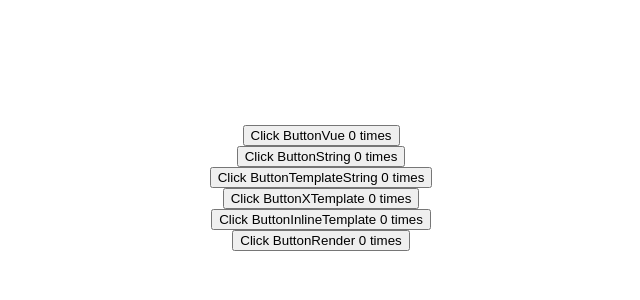
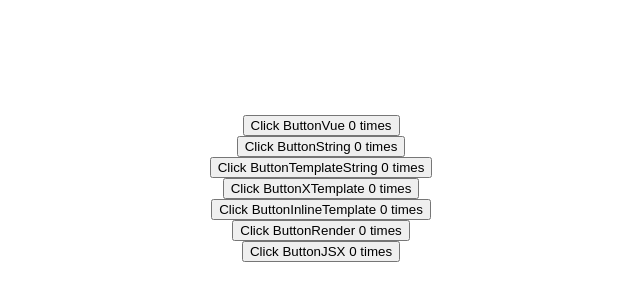
Before and after one commit to thauska/ComponenteVue, a Vue app: page / in a window 1280 px wide. Shown: the part 220-520 px from the top of the page, without its empty margins (319-959 px from the left). Built offline with nearby package versions, Linux system fonts and the light colour scheme.

Commit message:
7ª maneira:JSX (igual o React)

```diff
--- a/src/App.vue
+++ b/src/App.vue
@@ -10,6 +10,7 @@
       </button>
     </ButtonInlineTemplate>
     <ButtonRender></ButtonRender>
+    <ButtonJSX></ButtonJSX>
   </div>
 </template>
 
--- a/src/components.js
+++ b/src/components.js
@@ -84,3 +84,23 @@ Vue.component('ButtonRender', {
     )
   }
 })
+
+Vue.component('ButtonJSX', {
+  data() {
+    return {
+      count: 0
+    };
+  },
+  methods: {
+    click() {
+      this.count++;
+    }
+  },
+  render() {
+    return (
+      <button onClick={this.click}>
+        Click ButtonJSX {this.count} times
+      </button>
+    )
+  }
+})
```
